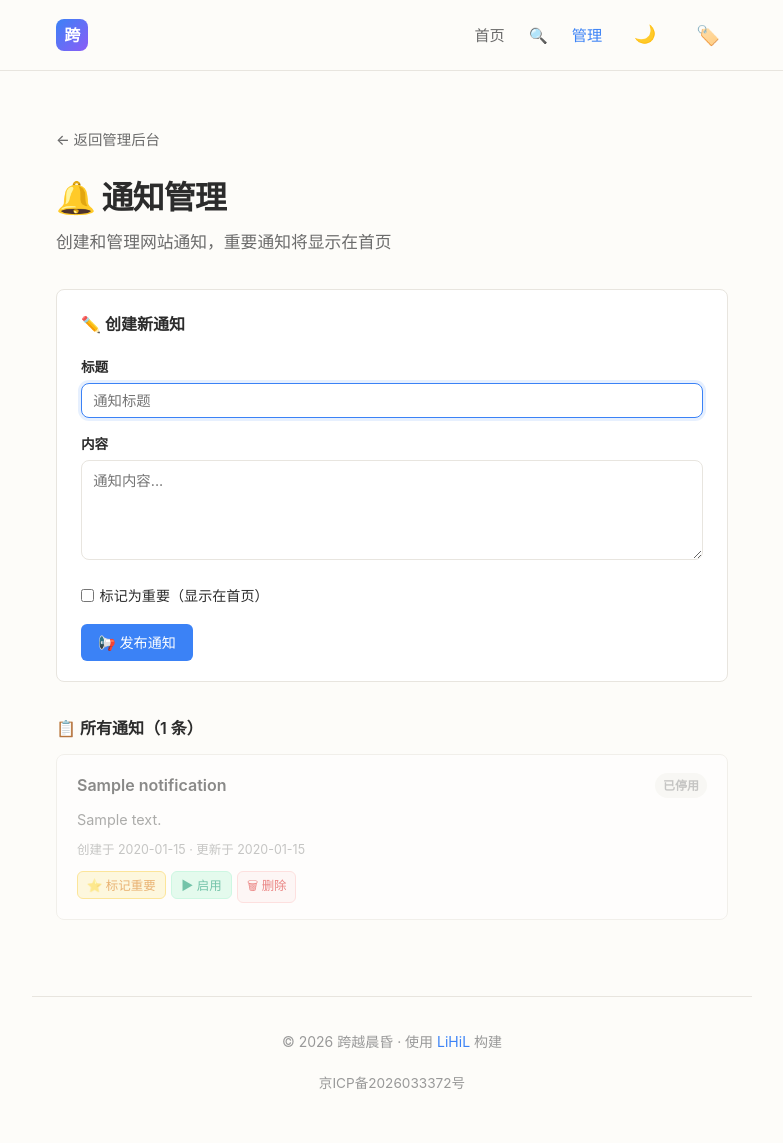
After one commit to CrossDark/PyKYCH, a Python web app: template src/pykych/templates/admin_notifications.html in a window 1280 px wide. The commit adds this page. Shown: the whole page, without its empty margins (248-1031 px from the left). Run offline with Jinja, Linux system fonts and the light colour scheme; the template is opened without the code that fills it: most values are stand-ins (such as "Sample title", 1, 10 or a date in 2020).

Commit message:
21通知

```diff
--- a/src/pykych/main.py
+++ b/src/pykych/main.py
@@ -15,6 +15,7 @@ from . import wikidot_db
 from . import html_db
 from . import bbcode_db
 from . import site_settings
+from . import notification_manager
 from .routes import md
 from .routes import wikidot
 from .routes import admin
@@ -78,12 +79,14 @@ async def home():
     """首页"""
     subsite_links = await site_settings.list_subsite_links()
     featured = await site_settings.list_featured_articles()
+    important_notifications = await notification_manager.get_important_notifications()
     return render_template(
         "home.html",
         title="跨越晨昏 - 首页",
         subtitle="欢迎来到我的个人网站",
         subsite_links=subsite_links,
         featured_articles=featured,
+        important_notifications=important_notifications,
     )
 
 # 将 home_route 包含进应用
--- a/src/pykych/templates/admin_dashboard.html
+++ b/src/pykych/templates/admin_dashboard.html
@@ -129,7 +129,7 @@
 {% endif %}
 <div class="page-header">
     <h1>📋 文章管理</h1>
-    <p class="subtitle">创建、编辑和删除文章 · <a href="/admin/tags" style="color: var(--accent);">🏷️ 管理标签</a></p>
+    <p class="subtitle">创建、编辑和删除文章 · <a href="/admin/tags" style="color: var(--accent);">🏷️ 管理标签</a> · <a href="/admin/notifications" style="color: var(--accent);">🔔 通知管理</a></p>
 </div>
 
 <!-- Markdown 文章 -->
--- /dev/null
+++ b/src/pykych/templates/admin_notifications.html
@@ -0,0 +1,343 @@
+{% extends "base.html" %}
+
+{% block extra_head %}
+<style>
+    .notif-container {
+        max-width: 780px;
+    }
+    .notif-create-form {
+        background: var(--bg-card);
+        border: 1px solid var(--border);
+        border-radius: var(--radius);
+        padding: 1.25rem 1.5rem;
+        margin-bottom: 2rem;
+    }
+    .notif-create-form h3 {
+        margin: 0 0 1rem 0;
+        font-size: 1rem;
+    }
+    .form-group {
+        margin-bottom: 0.85rem;
+    }
+    .form-group label {
+        display: block;
+        font-weight: 600;
+        font-size: 0.85rem;
+        margin-bottom: 0.25rem;
+        color: var(--text);
+    }
+    .form-input {
+        width: 100%;
+        padding: 0.5rem 0.7rem;
+        border: 1px solid var(--border);
+        border-radius: var(--radius);
+        font-size: 0.9rem;
+        font-family: inherit;
+        background: var(--bg-card);
+        color: var(--text);
+        transition: border-color 0.2s;
+    }
+    .form-input:focus {
+        outline: none;
+        border-color: var(--accent);
+        box-shadow: 0 0 0 3px rgba(59, 130, 246, 0.12);
+    }
+    textarea.form-input {
+        min-height: 100px;
+        resize: vertical;
+    }
+    .checkbox-row {
+        display: flex;
+        gap: 1.5rem;
+        align-items: center;
+    }
+    .checkbox-row label {
+        display: inline-flex;
+        align-items: center;
+        gap: 0.35rem;
+        font-weight: 400;
+        font-size: 0.88rem;
+        cursor: pointer;
+    }
+    .form-actions {
+        display: flex;
+        gap: 0.5rem;
+        align-items: center;
+        margin-top: 1rem;
+    }
+    .btn {
+        display: inline-block;
+        padding: 0.45rem 1rem;
+        border-radius: 6px;
+        font-size: 0.88rem;
+        font-weight: 500;
+        text-decoration: none;
+        cursor: pointer;
+        border: 1px solid transparent;
+        transition: all 0.2s;
+    }
+    .btn-sm {
+        padding: 0.25rem 0.55rem;
+        font-size: 0.78rem;
+    }
+    .btn-primary {
+        background: var(--accent);
+        color: #fff;
+    }
+    .btn-primary:hover {
+        background: var(--accent-hover);
+        text-decoration: none;
+        color: #fff;
+    }
+    .btn-outline {
+        border-color: var(--border);
+        color: var(--text-secondary);
+        background: transparent;
+    }
+    .btn-outline:hover {
+        border-color: var(--accent);
+        color: var(--accent);
+        text-decoration: none;
+    }
+    .btn-warning {
+        background: #fef3c7;
+        color: #d97706;
+        border-color: #fcd34d;
+    }
+    .btn-warning:hover {
+        background: #f59e0b;
+        color: #fff;
+        border-color: #f59e0b;
+        text-decoration: none;
+    }
+    .btn-success {
+        background: #d1fae5;
+        color: #059669;
+        border-color: #a7f3d0;
+    }
+    .btn-success:hover {
+        background: #10b981;
+        color: #fff;
+        border-color: #10b981;
+        text-decoration: none;
+    }
+    .btn-danger {
+        background: #fef2f2;
+        color: #dc2626;
+        border-color: #fecaca;
+    }
+    .btn-danger:hover {
+        background: #dc2626;
+        color: #fff;
+        border-color: #dc2626;
+        text-decoration: none;
+    }
+    [data-theme="dark"] .btn-warning {
+        background: rgba(245, 158, 11, 0.15);
+        color: #fbbf24;
+        border-color: rgba(245, 158, 11, 0.3);
+    }
+    [data-theme="dark"] .btn-warning:hover {
+        background: #f59e0b;
+        color: #fff;
+    }
+    [data-theme="dark"] .btn-success {
+        background: rgba(16, 185, 129, 0.15);
+        color: #34d399;
+        border-color: rgba(16, 185, 129, 0.3);
+    }
+    [data-theme="dark"] .btn-success:hover {
+        background: #10b981;
+        color: #fff;
+    }
+    [data-theme="dark"] .btn-danger {
+        background: rgba(220, 38, 38, 0.15);
+        color: #f87171;
+        border-color: rgba(220, 38, 38, 0.3);
+    }
+    [data-theme="dark"] .btn-danger:hover {
+        background: #dc2626;
+        color: #fff;
+    }
+    .notif-card {
+        background: var(--bg-card);
+        border: 1px solid var(--border);
+        border-radius: var(--radius);
+        padding: 1rem 1.25rem;
+        margin-bottom: 0.75rem;
+    }
+    .notif-card.inactive {
+        opacity: 0.55;
+    }
+    .notif-card.important {
+        border-left: 3px solid var(--accent);
+    }
+    .notif-header {
+        display: flex;
+        align-items: center;
+        justify-content: space-between;
+        flex-wrap: wrap;
+        gap: 0.5rem;
+        margin-bottom: 0.5rem;
+    }
+    .notif-title {
+        font-weight: 600;
+        font-size: 1rem;
+        margin: 0;
+    }
+    .notif-badges {
+        display: flex;
+        gap: 0.35rem;
+        align-items: center;
+    }
+    .badge {
+        display: inline-block;
+        padding: 0.12rem 0.5rem;
+        border-radius: 1rem;
+        font-size: 0.75rem;
+        font-weight: 600;
+    }
+    .badge-important {
+        background: #fef3c7;
+        color: #d97706;
+    }
+    [data-theme="dark"] .badge-important {
+        background: rgba(245, 158, 11, 0.2);
+        color: #fbbf24;
+    }
+    .badge-inactive {
+        background: var(--code-bg);
+        color: var(--text-muted);
+    }
+    .notif-content {
+        color: var(--text-secondary);
+        font-size: 0.9rem;
+        line-height: 1.6;
+        margin-bottom: 0.5rem;
+        white-space: pre-wrap;
+        word-break: break-word;
+    }
+    .notif-date {
+        font-size: 0.78rem;
+        color: var(--text-muted);
+    }
+    .notif-actions {
+        display: flex;
+        gap: 0.35rem;
+        flex-wrap: wrap;
+        margin-top: 0.5rem;
+    }
+    .empty-state {
+        text-align: center;
+        padding: 2rem;
+        color: var(--text-muted);
+    }
+    .back-link {
+        display: inline-flex;
+        align-items: center;
+        gap: 0.25rem;
+        color: var(--text-secondary);
+        font-size: 0.9rem;
+        font-weight: 500;
+        text-decoration: none;
+        margin-bottom: 1.5rem;
+        transition: color 0.2s;
+    }
+    .back-link:hover {
+        color: var(--accent);
+        text-decoration: none;
+    }
+</style>
+{% endblock %}
+
+{% block content %}
+{% if permission_error %}
+<div class="card" style="border-color:#fecaca;background:#fef2f2;padding:1.5rem;text-align:center;margin-bottom:1.5rem;">
+    <p style="color:#dc2626;font-weight:600;">⚠️ {{ permission_error }}</p>
+</div>
+{% endif %}
+
+<a href="/admin" class="back-link">← 返回管理后台</a>
+
+<div class="page-header notif-container">
+    <h1>🔔 通知管理</h1>
+    <p class="subtitle">创建和管理网站通知，重要通知将显示在首页</p>
+</div>
+
+<div class="notif-container">
+    <!-- 创建通知表单 -->
+    <div class="notif-create-form">
+        <h3>✏️ 创建新通知</h3>
+        <form method="POST" action="/admin/notifications/create">
+            <div class="form-group">
+                <label for="title">标题</label>
+                <input type="text" id="title" name="title" class="form-input"
+                       placeholder="通知标题" required autofocus>
+            </div>
+            <div class="form-group">
+                <label for="content">内容</label>
+                <textarea id="content" name="content" class="form-input"
+                          placeholder="通知内容..." required></textarea>
+            </div>
+            <div class="checkbox-row">
+                <label>
+                    <input type="checkbox" name="is_important" value="1">
+                    标记为重要（显示在首页）
+                </label>
+            </div>
+            <div class="form-actions">
+                <button type="submit" class="btn btn-primary">📢 发布通知</button>
+            </div>
+        </form>
+    </div>
+
+    <!-- 通知列表 -->
+    <h3 style="font-size: 1rem; margin-bottom: 0.75rem;">
+        📋 所有通知（{{ notifications | length }} 条）
+    </h3>
+    {% if notifications %}
+        {% for n in notifications %}
+        <div class="notif-card {% if not n.is_active %}inactive{% endif %} {% if n.is_important %}important{% endif %}">
+            <div class="notif-header">
+                <h4 class="notif-title">{{ n.title }}</h4>
+                <div class="notif-badges">
+                    {% if n.is_important %}
+                    <span class="badge badge-important">⭐ 重要</span>
+                    {% endif %}
+                    {% if not n.is_active %}
+                    <span class="badge badge-inactive">已停用</span>
+                    {% endif %}
+                </div>
+            </div>
+            <div class="notif-content">{{ n.content }}</div>
+            <div class="notif-date">
+                创建于 {{ n.created_at[:10] }} · 更新于 {{ n.updated_at[:10] }}
+            </div>
+            <div class="notif-actions">
+                <!-- 切换重要 -->
+                <form method="POST" action="/admin/notifications/{{ n.id }}/toggle-important" style="display:inline">
+                    <button type="submit" class="btn btn-sm {% if n.is_important %}btn-outline{% else %}btn-warning{% endif %}"
+                            title="{% if n.is_important %}取消重要{% else %}标记重要{% endif %}">
+                        {% if n.is_important %}☆ 取消重要{% else %}⭐ 标记重要{% endif %}
+                    </button>
+                </form>
+                <!-- 切换启用 -->
+                <form method="POST" action="/admin/notifications/{{ n.id }}/toggle-active" style="display:inline">
+                    <button type="submit" class="btn btn-sm {% if n.is_active %}btn-outline{% else %}btn-success{% endif %}"
+                            title="{% if n.is_active %}停用通知{% else %}启用通知{% endif %}">
+                        {% if n.is_active %}⏸ 停用{% else %}▶ 启用{% endif %}
+                    </button>
+                </form>
+                <!-- 删除 -->
+                <form method="POST" action="/admin/notifications/{{ n.id }}/delete" style="display:inline"
+                      onsubmit="return confirm('确定要删除通知 «{{ n.title }}» 吗？此操作不可撤销。')">
+                    <button type="submit" class="btn btn-sm btn-danger">🗑 删除</button>
+                </form>
+            </div>
+        </div>
+        {% endfor %}
+    {% else %}
+    <div class="card empty-state">暂无通知，使用上方表单创建第一条通知。</div>
+    {% endif %}
+</div>
+{% endblock %}
```
Also changed, not shown: TODO.md (+1 -1 lines), src/pykych/mysql_manager.py (+19 -0 lines), src/pykych/notification_manager.py (added, +138 -0 lines), src/pykych/routes/admin.py (+82 -0 lines), src/pykych/templates/home.html (+24 -0 lines).
